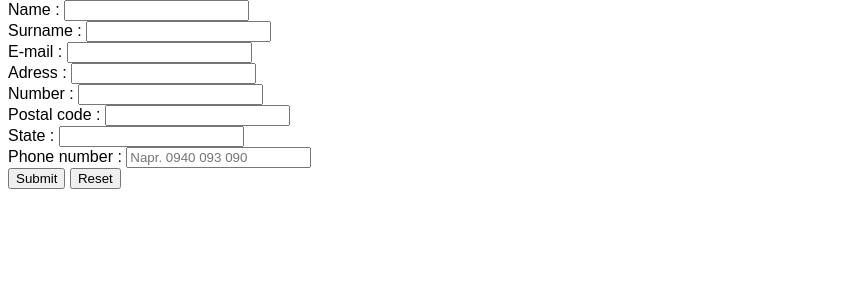
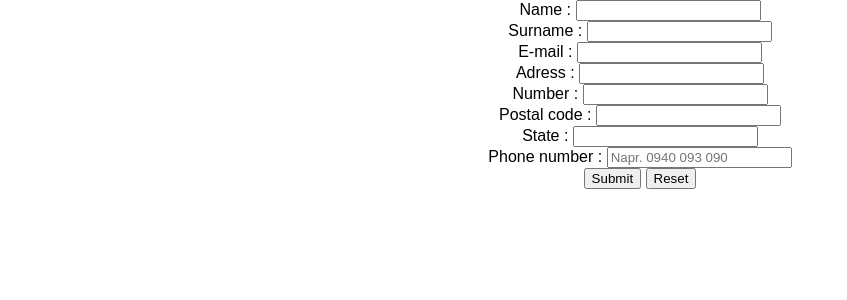
Before and after one commit to FilipSajna/ESPIot, a PHP site: page /phpform.php in a window 1280 px wide. Shown: the part 216-516 px from the top of the page, without its empty margins (0-847 px from the left). Run offline with PHP 8.4, Linux system fonts and the light colour scheme.

Commit message:
form align

```diff
--- a/phpform.php
+++ b/phpform.php
@@ -41,10 +41,6 @@ body {
   grid-area: middle;
 }
 
-form {
-  grid-area: middle;
-}
-
 .right {
   grid-area: right;
 }
@@ -72,7 +68,7 @@ form {
 
 <header><div class = "header"><h2 align = "center">Atipatapati</h2></div></header>
 
-<form action="phpform.php" method="post">
+<form action="phpform.php" method="post" style="text-align: center; ">
 Name :      <input type="text" name="name" required><br>
 Surname :   <input type="text" name="surname" required><br>
 E-mail :    <input type="email" name="email" required><br>
```
